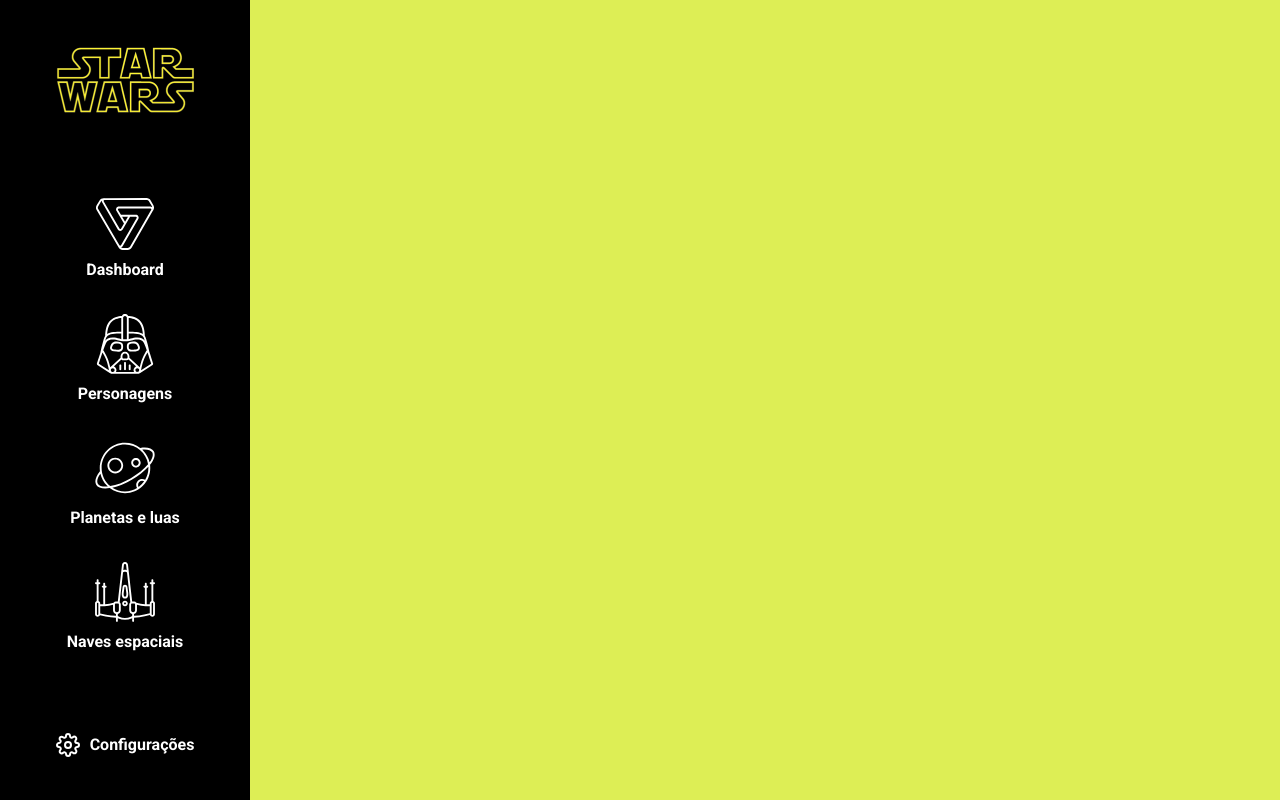
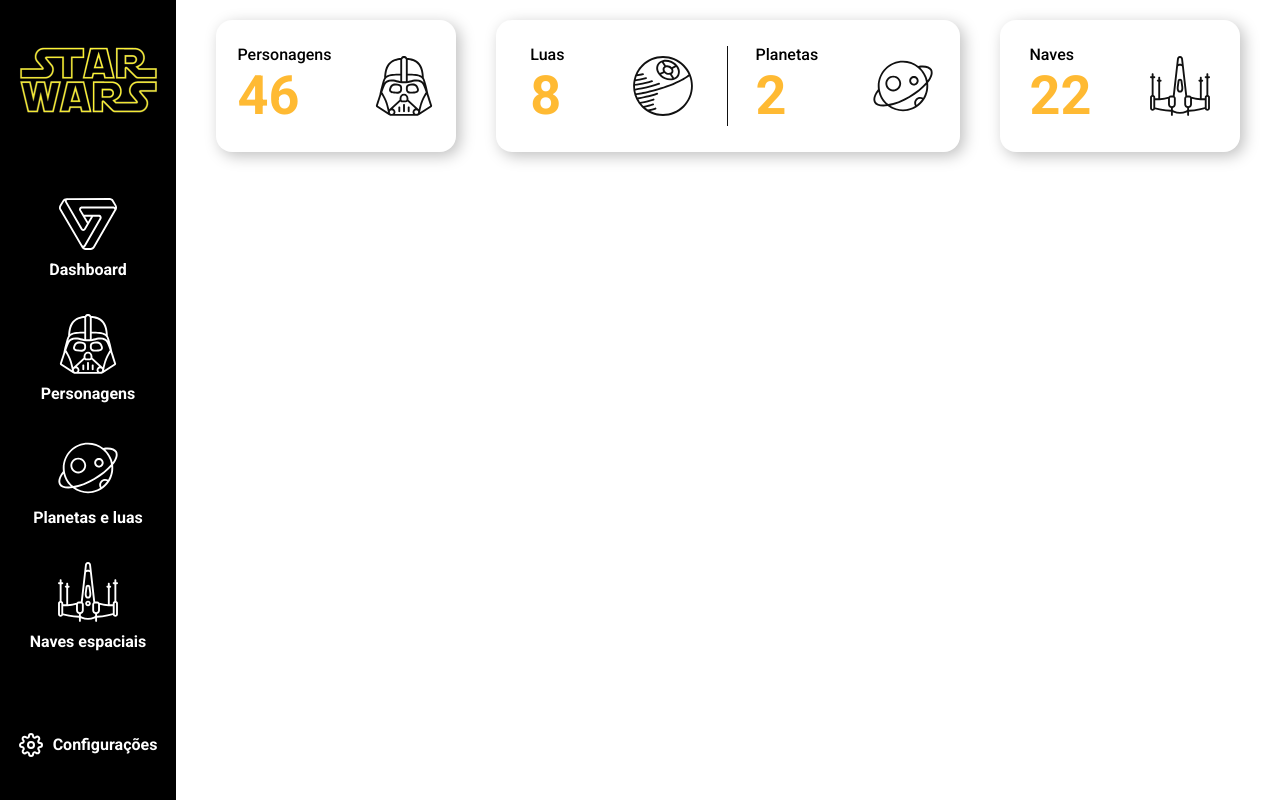
Before and after one commit to JosileyPraxedes/dashboard-starwars, a plain HTML site: page index.html in a window 1280 px wide. Drawn offline with nearby package versions, Linux system fonts and the light colour scheme.

Commit message:
Adicionando cards do cabeçalho

```diff
--- a/css/style.css
+++ b/css/style.css
@@ -10,6 +10,10 @@
 
 ul{
     list-style: none;
+}
+
+.container {
+    display: flex;
 }
 
 .lateral-menu{
@@ -50,6 +54,71 @@ ul{
     margin-right: 10px;
 }
 
-body{
-    background: #de5;
+.content{
+    background: #fff;
+    width: 100%;
 }
+
+.cards-header{
+    display: flex;
+    justify-content: center;
+    padding: 20px;
+}
+
+.card{
+    background: #fff;
+    border-radius: 16px;
+    box-shadow: 4px 4px 15px rgba(0, 0, 0, 0.25);
+    margin: 0 20px;
+    height: 132px;
+}
+
+.card-small{
+    width: 240px;
+    display: flex;
+    align-items: center;
+}
+
+.card-large{
+    width: 464px;
+}
+
+.card-large .card-container .card-content:first-child{
+    border-right: 1px solid #111;
+
+}
+
+.card .card-content {
+    display: flex;
+    justify-content: space-around;
+    align-items: center;
+    height: 80px;
+    width: 100%;
+}
+
+
+.card .card-container{
+    display: flex;
+    justify-content: space-around;
+    align-items: center;
+    height: 100%;
+}
+
+.card-info {
+    display: flex;
+    flex-direction: column;
+    justify-content: center;
+}
+
+.card-info p{
+    font-size: 16px;
+    font-weight: 500;
+    line-height: 19px;
+}
+
+.card-info h2{
+    color: #ffba33;
+    font-size: 54px;
+    font-weight: 900;
+    line-height: 63px;
+}
--- a/index.html
+++ b/index.html
@@ -39,6 +39,48 @@
             <p>Configurações</p>
             </div>
         </div>
+        <div class="content">
+            <div class="cards-header">
+                <div class="card card-small">
+                    <div class="card-content">
+                        <div class="card-info">
+                            <p>Personagens</p>
+                            <h2>46</h2>
+                        </div>
+                        <img src="assets/personagens-black.svg" alt="personagem">
+                    </div>
+                </div>
+
+                <div class="card card-large">
+                    <div class="card-container">
+                        <div class="card-content">
+                            <div class="card-info">
+                                <p>Luas</p>
+                                <h2>8</h2>
+                            </div>
+                            <img src="assets/luas-black.svg" alt="personagem">
+                        </div>
+                        <div class="card-content">
+                            <div class="card-info">
+                                <p>Planetas</p>
+                                <h2>2</h2>
+                            </div>
+                            <img src="assets/planetas-black.svg" alt="personagem">
+                        </div>
+                    </div>
+                </div>
+
+                <div class="card card-small">
+                    <div class="card-content">
+                        <div class="card-info">
+                            <p>Naves</p>
+                            <h2>22</h2>
+                        </div>
+                        <img src="assets/nave-black.svg" alt="personagem">
+                    </div>
+                </div>
+            </div>
+        </div>
     </div>
 
 <!-- script -->
```
